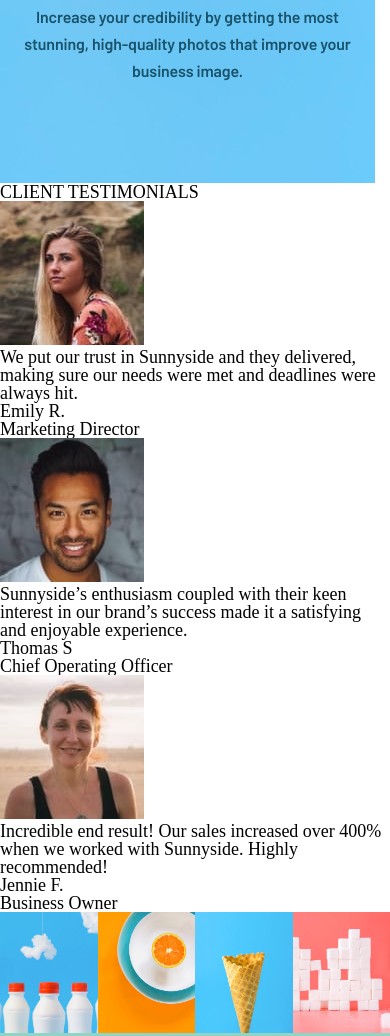
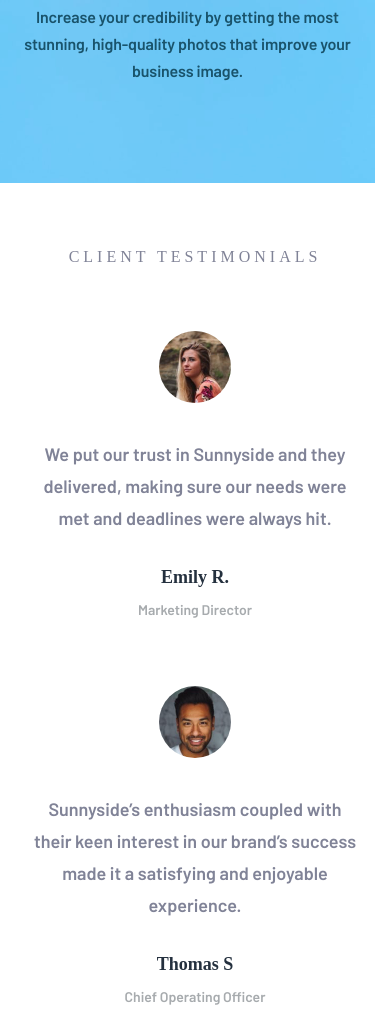
Before and after one commit to MrOlivierdA/sunnyside-agency, a plain HTML site: page index.html in a window 390 px wide. Shown: the part 4320-5356 px from the top of the page. Drawn offline with Linux system fonts and the light colour scheme.

Commit message:
responsive Testimonials

```diff
--- a/index.html
+++ b/index.html
@@ -77,21 +77,21 @@
                   <p class="testimonials__text">We put our trust in Sunnyside and they delivered, making sure our needs
                       were met and deadlines were always hit.</p>
                       <h3 class="testimonials__h3">Emily R.</h3>
-                      <p class="testimonials__text">Marketing Director</p>
+                      <p class="testimonials__text--Role">Marketing Director</p>
               </section>
               <section class="testimonials-card2">
                   <img src="/src/img/people/image-thomas.jpg" alt="Photo elily" class="testimonials-img">
                   <p class="testimonials__text">Sunnyside’s enthusiasm coupled with their keen interest in our brand’s
                   success made it a satisfying and enjoyable experience.</p>
                       <h3 class="testimonials__h3">Thomas S</h3>
-                      <p class="testimonials__text">Chief Operating Officer</p>
+                      <p class="testimonials__text--Role">Chief Operating Officer</p>
               </section>
               <section class="testimonials-card3">
                   <img src="/src/img/people/image-jennie.jpg" alt="Photo elily" class="testimonials-img">
                   <p class="testimonials__text">Incredible end result! Our sales increased over 400% when we worked with
                       Sunnyside. Highly recommended!</p>
                       <h3 class="testimonials__h3">Jennie F.</h3>
-                      <p class="testimonials__text">Business Owner</p>
+                      <p class="testimonials__text--Role">Business Owner</p>
               </section>
           </section>
 
--- a/src/scss/_main.scss
+++ b/src/scss/_main.scss
@@ -242,6 +242,56 @@
 
 .main__testimonials
 {
+  text-align: center;
+  padding-top: 64px;
+  padding-left: 32px;
+  padding-right: 32px;
+  .h2
+  {
+    font-family: 'Fraunces 9pt Soft';
+font-size: 16px;
+line-height: 20px;
+text-align: center;
+letter-spacing: 4px;
+color: $verydarkgrayishblue;
+  }
+  .testimonials-img
+  {
+    margin-top: 64px;
+    width: 72px;
+    border-radius: 50%;
+  }
+  .testimonials__text
+{
+  text-align: center;
+  font-family: 'Barlow';
+  font-style: normal;
+  font-weight: 600;
+  font-size: 18px;
+  line-height: 32px;
+  color: $verydarkgrayishblue;
+  margin-top: 32px;
+}
+.testimonials__h3
+ {
+  font-family: 'Fraunces 9pt Soft';
+  font-style: normal;
+  font-weight: 900;
+  font-size: 18px;
+  line-height: 22px;
+  color: $desaturatedblue;
+  margin-top: 32px;
+ }
+ .testimonials__text--Role {
+  text-align: center;
+  font-family: 'Barlow';
+  font-style: normal;
+  font-weight: 600;
+  font-size: 14px;
+  line-height: 25px;
+  color: $darkgrayishblue;
+  margin-top: 9px;
+}
 
   @media screen and (min-width: 1440px) {
   margin: 168px auto;
@@ -277,6 +327,17 @@
   line-height: 32px;
   color: $verydarkgrayishblue;
 }
+.testimonials__text--Role {
+  width: 350px;
+  text-align: center;
+  font-family: 'Barlow';
+  font-style: normal;
+  font-weight: 600;
+  font-size: 14px;
+  line-height: 25px;
+  color: $darkgrayishblue;
+  margin-top: 9px;
+}
 
 .testimonials-card1
 {
@@ -309,6 +370,7 @@ img {
   font-size: 18px;
   line-height: 22px;
   color: $desaturatedblue;
+  margin-top: 69px;
  }
 }
 }
```
Also changed, not shown: src/css/style.css, src/css/style.min.css, 2 other files.
